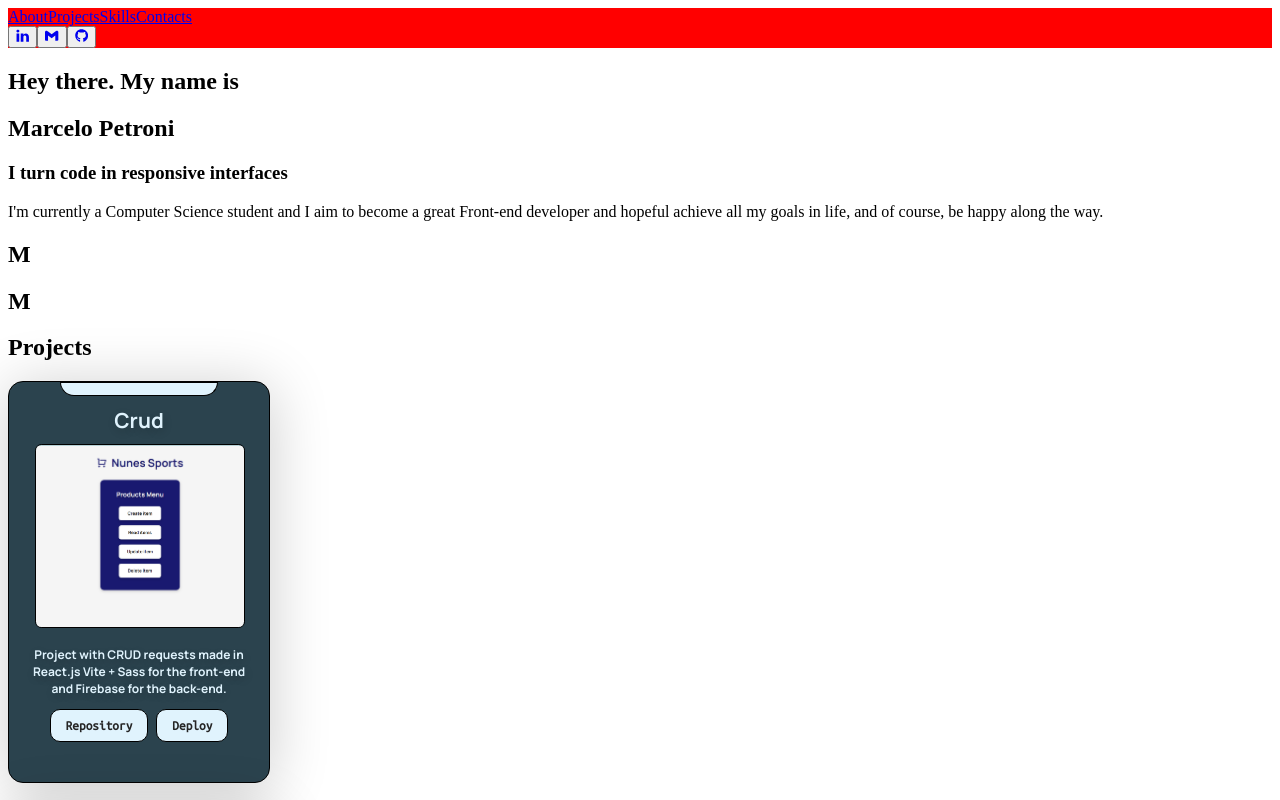
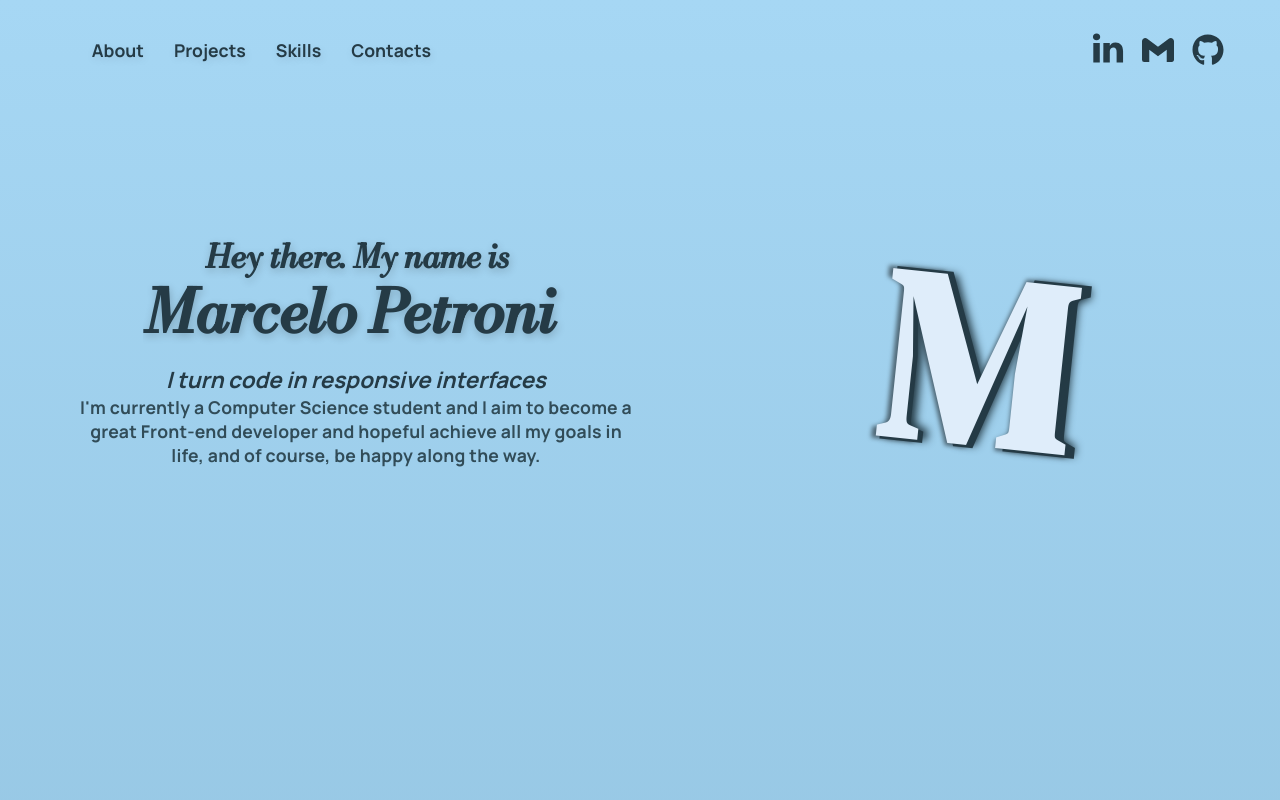
Before and after one commit to marcelopetroni/Portifolio, a React (Vite) app: page / in a window 1280 px wide. Shown: the top 800 px of the page. Built offline with nearby package versions, Linux system fonts and the light colour scheme.

Commit message:
uppercase

```diff
--- a/src/components/Card.jsx
+++ b/src/components/Card.jsx
@@ -1,4 +1,4 @@
-
+import "../styles/Card.sass";
 import React from 'react';
 
 const Card = ({content}) => {
--- a/src/components/Footer.jsx
+++ b/src/components/Footer.jsx
@@ -1,5 +1,5 @@
 import React from 'react';
-
+import "../styles/Footer.sass";
 import { FaRegCopyright } from "react-icons/fa";
 
 const Footer = () => {
--- a/src/components/Header.jsx
+++ b/src/components/Header.jsx
@@ -1,5 +1,5 @@
 import React from 'react';
-import './headerStyle.sass';
+import '../styles/Header.sass';
 import { TfiLinkedin } from "react-icons/tfi";
 import { SiGmail } from "react-icons/si";
 import { FaGithub } from "react-icons/fa";
--- a/src/components/Home.jsx
+++ b/src/components/Home.jsx
@@ -1,5 +1,5 @@
 import React from 'react'
-
+import "../styles/Home.sass";
 import { MdEmail } from "react-icons/md";
 import { PiMicrosoftOutlookLogoFill } from "react-icons/pi";
 import { FaGithubSquare } from "react-icons/fa";
--- a/src/components/headerStyle.sass
+++ /dev/null
@@ -1,2 +0,0 @@
-.header-container
-    background-color: red
--- a/vite.config.js
+++ b/vite.config.js
@@ -1,6 +1,5 @@
 import { defineConfig } from 'vite';
 import react from '@vitejs/plugin-react';
-
 
 // https://vitejs.dev/config/
 export default defineConfig({
```
